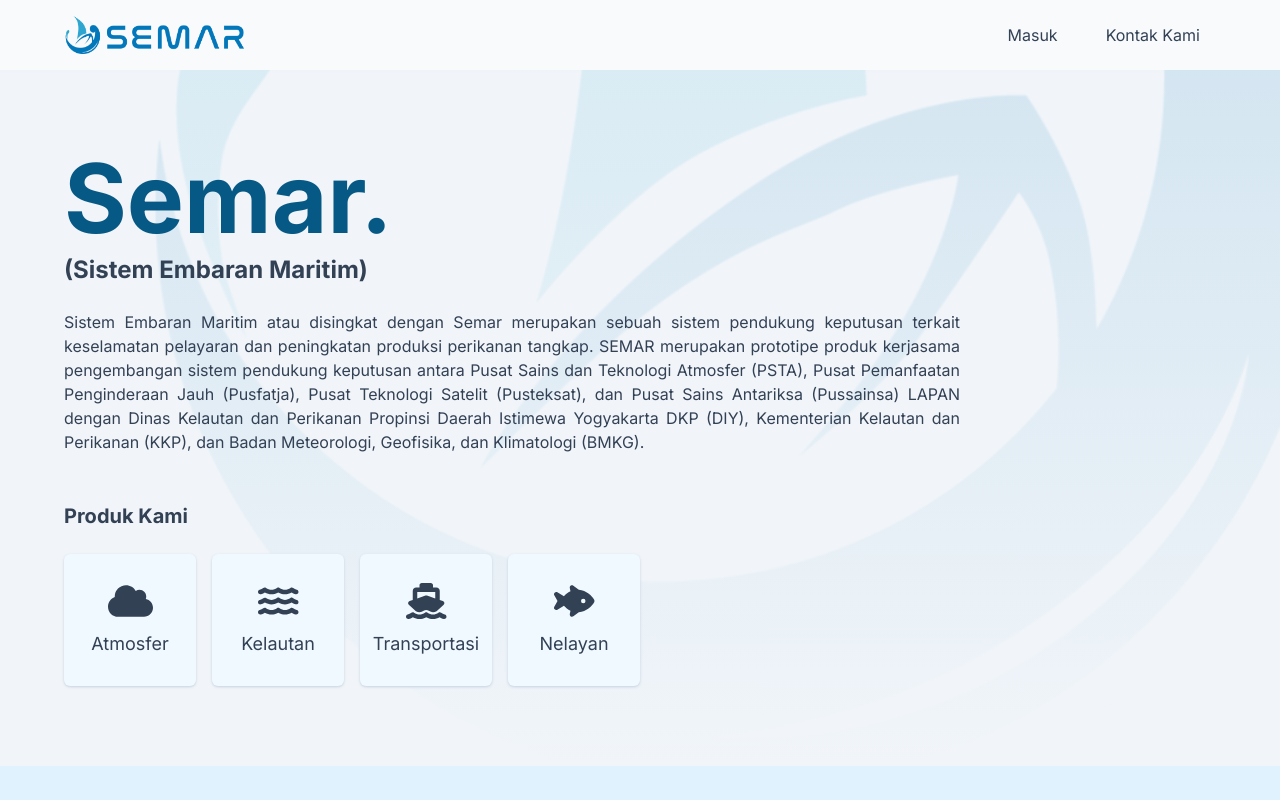
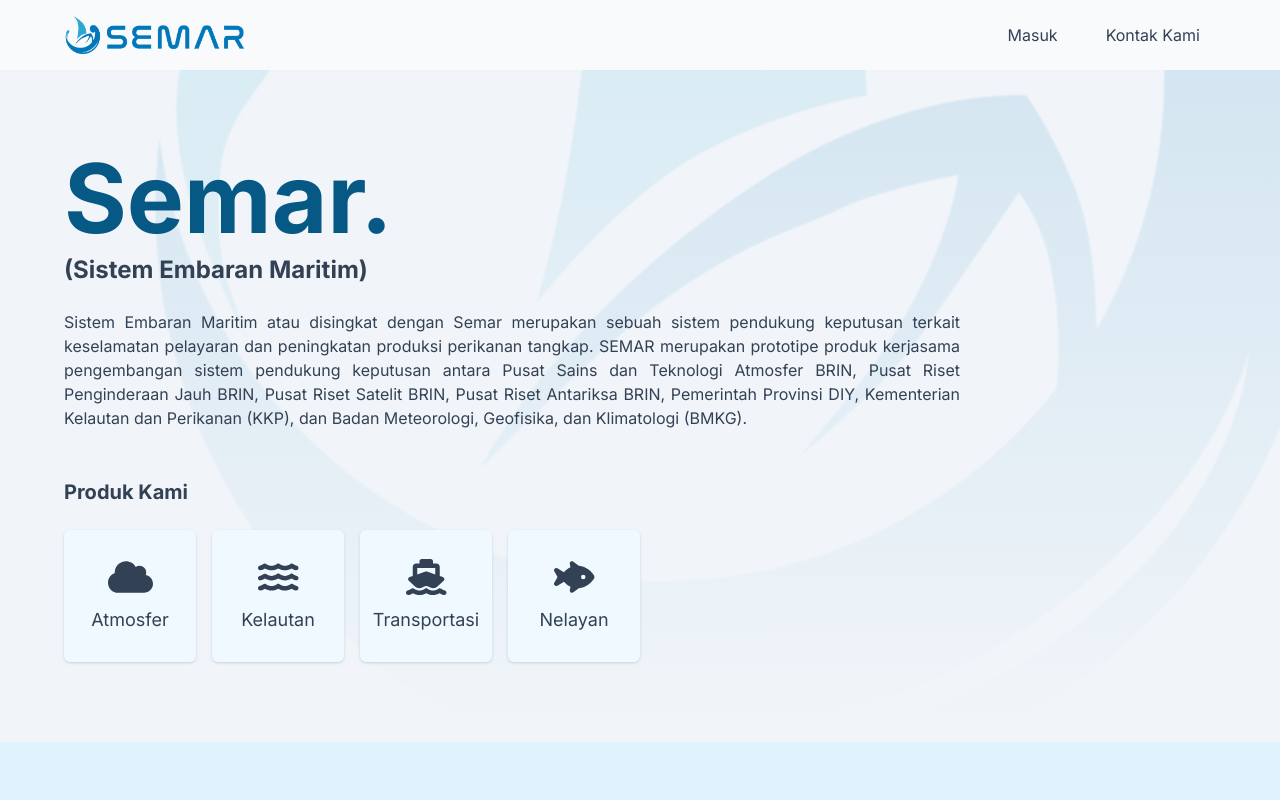
Before and after one commit to syahdaromansyah/sistem-embaran-maritim-v5, a React (Vite) app: page / in a window 1280 px wide. Shown: the top 800 px of the page. Built offline with nearby package versions, Linux system fonts and the light colour scheme.

Commit message:
feat: update header desc text on the homepage

```diff
--- a/src/pages/home/components/main-sections/MainSection.tsx
+++ b/src/pages/home/components/main-sections/MainSection.tsx
@@ -19,12 +19,11 @@
                 sebuah sistem pendukung keputusan terkait keselamatan pelayaran
                 dan peningkatan produksi perikanan tangkap. SEMAR merupakan
                 prototipe produk kerjasama pengembangan sistem pendukung
-                keputusan antara Pusat Sains dan Teknologi Atmosfer (PSTA),
-                Pusat Pemanfaatan Penginderaan Jauh (Pusfatja), Pusat Teknologi
-                Satelit (Pusteksat), dan Pusat Sains Antariksa (Pussainsa) LAPAN
-                dengan Dinas Kelautan dan Perikanan Propinsi Daerah Istimewa
-                Yogyakarta DKP (DIY), Kementerian Kelautan dan Perikanan (KKP),
-                dan Badan Meteorologi, Geofisika, dan Klimatologi (BMKG).
+                keputusan antara Pusat Sains dan Teknologi Atmosfer BRIN, Pusat
+                Riset Penginderaan Jauh BRIN, Pusat Riset Satelit BRIN, Pusat
+                Riset Antariksa BRIN, Pemerintah Provinsi DIY, Kementerian
+                Kelautan dan Perikanan (KKP), dan Badan Meteorologi, Geofisika,
+                dan Klimatologi (BMKG).
               </p>
             </header>
 
```
